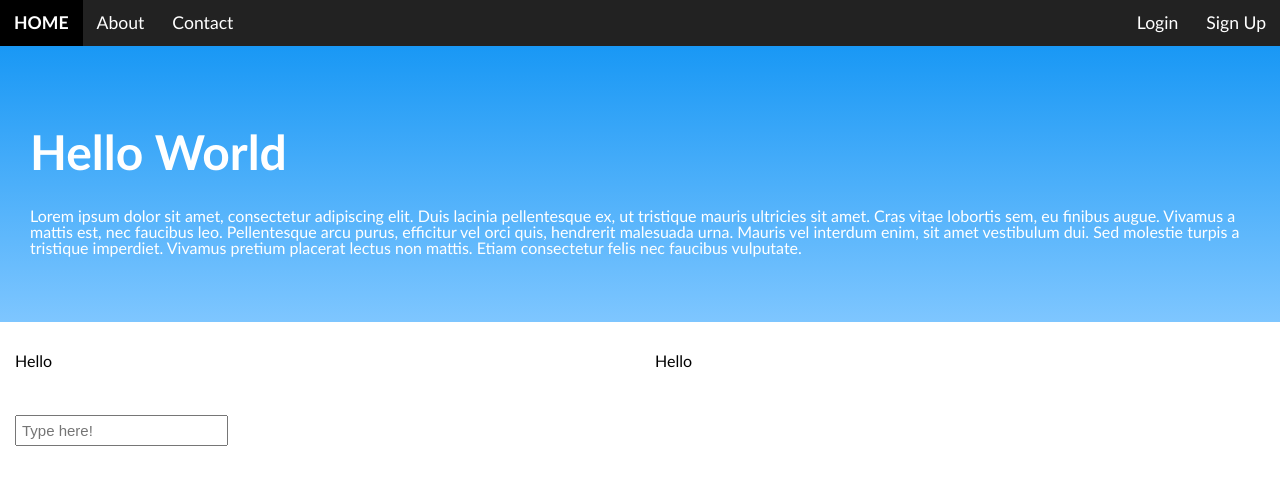
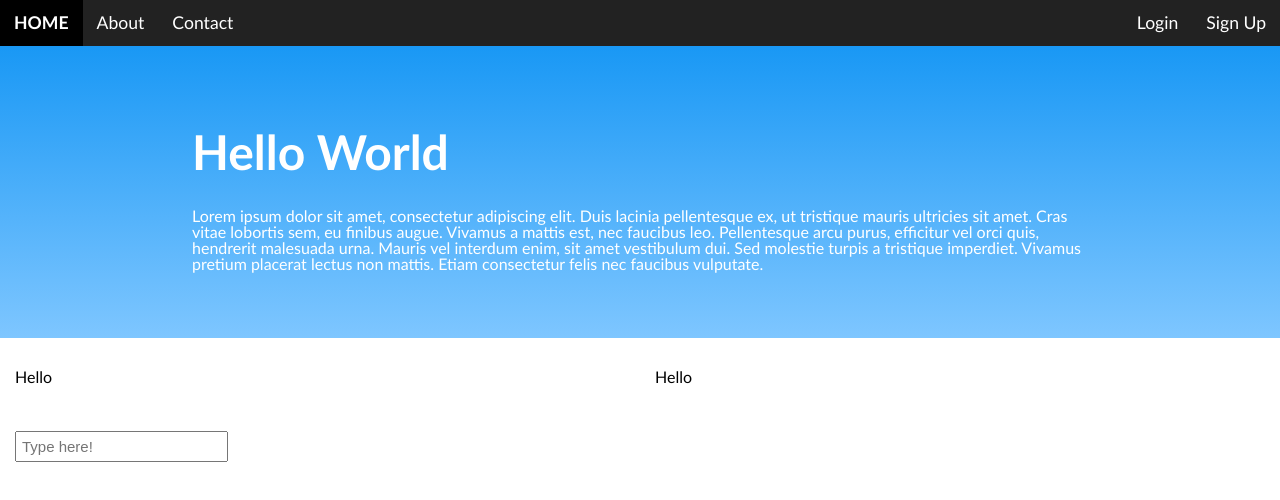
Before and after one commit to Apexal/visum, a plain HTML site: page example.html in a window 1280 px wide. Drawn offline with Linux system fonts and the light colour scheme.

Commit message:
Hero side padding

```diff
--- a/visum.css
+++ b/visum.css
@@ -172,6 +172,8 @@ form.form input.form-field[type="text"] {
   padding-bottom: 50px;
 
   color: white;
+  padding-left: 15%;
+  padding-right: 15%;
 }
 
 .hero h1 {
```
